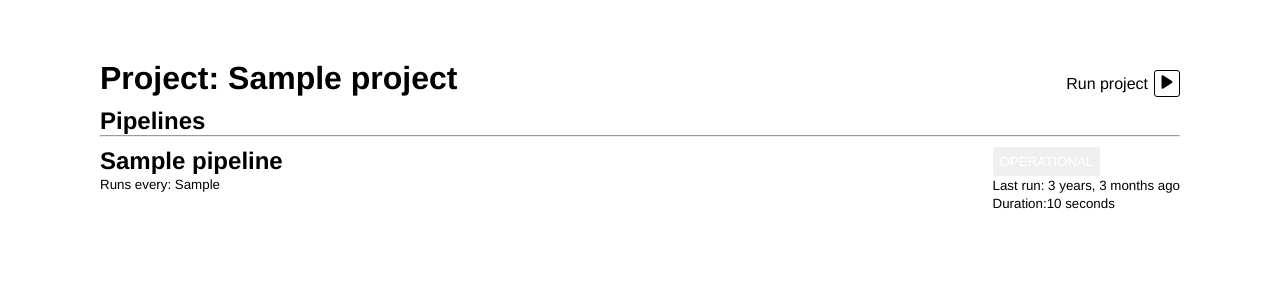
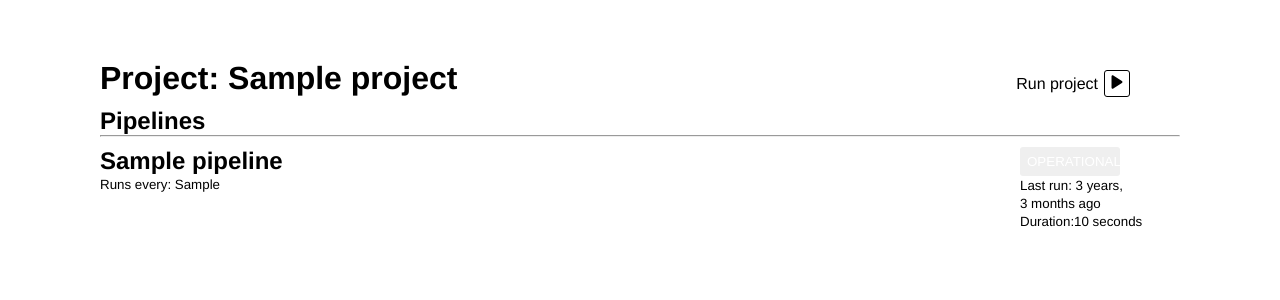
Before and after one commit to breatheco-de/dataflow, a Django app: template breathecode/dataflow/templates/project.html in a window 1280 px wide. Shown: the top 300 px of the page. Run offline with Django 3.2, Linux system fonts and the light colour scheme; the template is opened without the code that fills it: most values are stand-ins (such as "Sample title", 1, 10 or a date in 2020); data that the repository does not hold is empty; parts of the project's set-up code (start-up, migrations or seed data) failed here and were passed over; some libraries are stand-ins or nearby versions.

Commit message:
fix view dashboard

```diff
--- a/breathecode/dataflow/templates/project.html
+++ b/breathecode/dataflow/templates/project.html
@@ -56,19 +56,34 @@
             cursor: pointer;
         }
         .pipeline-container {
-            display: flex;
-            justify-content: space-between;
+            display: grid;
+            grid-template-columns: 1fr 160px;
             margin-top: 10px;
         }
 
+        .pipeline-container > div:last-child {
+            display: flex;
+            flex-direction: column;
+        }
+        .pipeline-container > div:last-child > button {
+            width: 100px;
+        }
+        #project-id {
+            display: none;
+        }
+        #run-project {
+            margin-right: 50px;
+        }
 
     </style>
+    <span id="project-id">{{ project.id }}</span>
     <div class="container">
         <div><h1>Project: {{ project.title }}</h1><div>Run project<span id="run-project"><svg width="12" height="14" viewBox="0 0 18 23" fill="none" xmlns="http://www.w3.org/2000/svg">
-            <path d="M17.0523 9.72364L2.90901 0.782205C1.75987 0.0560625 0 0.760722 0 2.55674V20.4353C0 22.0466 1.63531 23.0176 2.90901 22.2099L17.0523 13.2727C18.3139 12.4778 18.3179 10.5185 17.0523 9.72364Z" fill="black"/>
-            </svg>
-        </span></div></div>
-        <section >
+                <path d="M17.0523 9.72364L2.90901 0.782205C1.75987 0.0560625 0 0.760722 0 2.55674V20.4353C0 22.0466 1.63531 23.0176 2.90901 22.2099L17.0523 13.2727C18.3139 12.4778 18.3179 10.5185 17.0523 9.72364Z" fill="black"/>
+                </svg>
+            </span></div>
+        </div>
+        <section>
             <h2>Pipelines</h2>
             <hr>
             {% for pipeline in project.pipelines %}
@@ -76,29 +91,25 @@
             <div>
                 <h2>{{ pipeline.name }}</h2>
                 <small>Runs every: {{ pipeline.frequency_delta_minutes }}</small>
-
             </div>
             <div class="">
-
-                <div>
                     <button class="{{ pipeline.color }}">{{ pipeline.status }}</button>
                     {% if pipeline.started_at %}
                     <div><small>Last run: {{ pipeline.started_at|timesince }} ago</small><br>
                         <small>Duration:{{ pipeline.duration }} seconds</small></div>
                     {% endif %}
-                </div>
             </div>
         </article>
         {% endfor %}
         </section>
     </div>
-    <!-- <pre class="container"><code class="language-python">{{ code }}</code></pre> -->
 	<script src="https://cdnjs.cloudflare.com/ajax/libs/prism/1.27.0/prism.min.js" integrity="sha512-/Swpp6aCQ0smuZ+zpklJqMClcUlvxhpLf9aAcM7JjJrj2waCU4dikm3biOtMVAflOOeniW9qzaNXNrbOAOWFCw==" crossorigin="anonymous" referrerpolicy="no-referrer"></script>
     <script src="https://cdnjs.cloudflare.com/ajax/libs/prism/1.27.0/plugins/autoloader/prism-autoloader.min.js" integrity="sha512-GP4x8UWxWyh4BMbyJGOGneiTbkrWEF5izsVJByzVLodP8CuJH/n936+yQDMJJrOPUHLgyPbLiGw2rXmdvGdXHA==" crossorigin="anonymous" referrerpolicy="no-referrer"></script>
     <script>
         const runProject = () => {
-            const project_id = 2; // replace with the actual project ID
-            fetch(`/v1/project/${project_id}/run`, {
+            const projectId = document.getElementById('project-id').innerText
+
+            fetch(`/v1/project/${projectId}/run`, {
                 method: 'POST',
                 headers: {
                     'Content-Type': 'application/json'
@@ -106,7 +117,7 @@
             })
             .then(response => response.json())
             .then(data => {
-                console.log(data);
+                location.reload()
             })
             .catch(error => {
                 console.log(error);
```
Also changed, not shown: breathecode/dataflow/serializers.py (+2 -13 lines).
